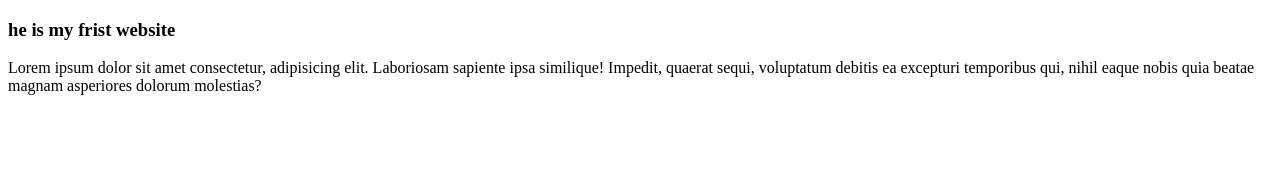
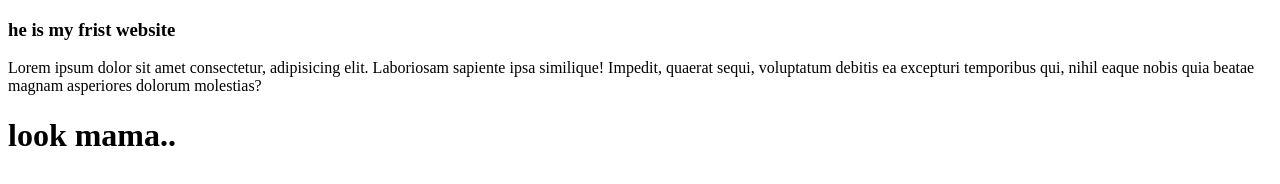
Before and after one commit to mahadihasan2/git-pratice, a plain HTML site: page index.html in a window 1280 px wide. Drawn offline with Linux system fonts and the light colour scheme.

Commit message:
some added

```diff
--- a/index.html
+++ b/index.html
@@ -8,5 +8,6 @@
 <body>
     <h3>he is my frist website</h3>
     <p>Lorem ipsum dolor sit amet consectetur, adipisicing elit. Laboriosam sapiente ipsa similique! Impedit, quaerat sequi, voluptatum debitis ea excepturi temporibus qui, nihil eaque nobis quia beatae magnam asperiores dolorum molestias?</p>
+    <h1>look mama..</h1>
 </body>
 </html>
```
